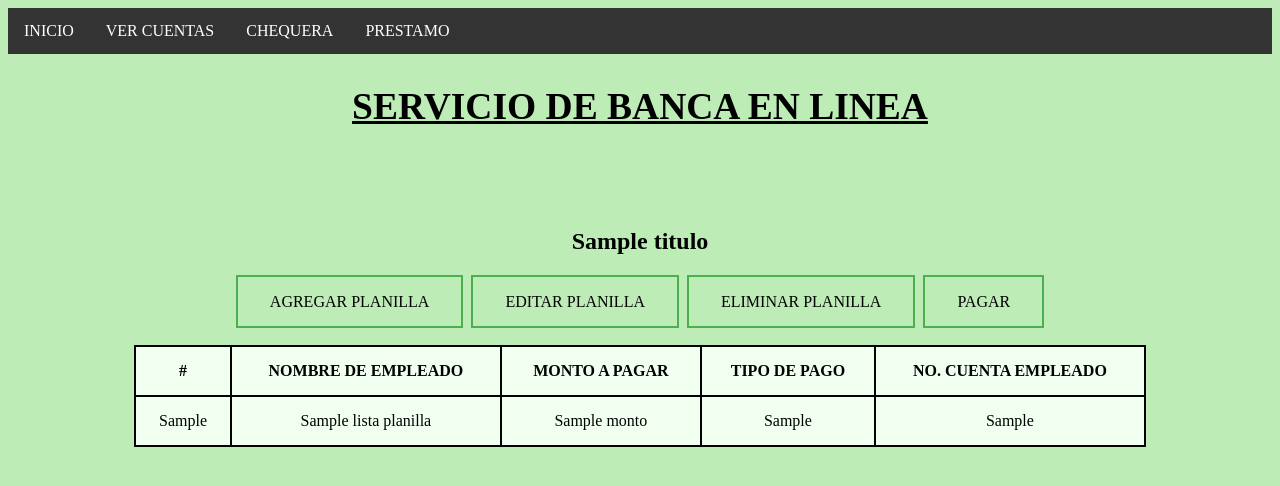
After one commit to JAFB-201801287/-IPC2-PROYECTO_FASE3, a Django app: template app/templates/cliente/planilla/index.html in a window 1280 px wide. The commit adds this page. Shown: the top 486 px of the page. Run offline with Django 3.2, Linux system fonts and the light colour scheme; the template is opened without the code that fills it: most values are stand-ins (such as "Sample title", 1, 10 or a date in 2020).

Commit message:
PLANILLA

```diff
--- a/app/bancaOnline/urls.py
+++ b/app/bancaOnline/urls.py
@@ -38,5 +38,6 @@ urlpatterns = [
     path('cliente/cuenta/estado/', views.estado_cuenta, name='cliente_cuenta_estado'),
     path('cliente/proveedor/', views.lista_proveedores, name='cliente_proveedor'),
     path('cliente/proveedor/agregar/', views.agregar_proveedor, name='cliente_proveedor_agregar'),
-    path('cliente/proveedor/pagar/', views.pagar_proveedor, name='cliente_proveedor_pagar')
+    path('cliente/proveedor/pagar/', views.pagar_proveedor, name='cliente_proveedor_pagar'),
+    path('cliente/planilla/', views.lista_planilla, name='cliente_planilla')
 ]
--- a/app/templates/cliente/base.html
+++ b/app/templates/cliente/base.html
@@ -16,7 +16,7 @@
             <li><a href="{% url 'cliente_prestamo' %}">PRESTAMO</a></li>
             {% if request.session.esEmpresa %}
                 <li><a href="{% url 'cliente_proveedor' %}">PROVEEDORES</a></li>
-                <li><a href="{% url 'cliente_prestamo' %}">PLANILLA</a></li>
+                <li><a href="{% url 'cliente_planilla' %}">PLANILLA</a></li>
             {% endif %}
         </ul>
 
--- /dev/null
+++ b/app/templates/cliente/planilla/index.html
@@ -0,0 +1,34 @@
+{% extends 'cliente/base.html' %}
+{% block content %}
+    <div class="formulario">
+
+        <h2>{{ titulo }}</h2>
+        <br/>
+        <a class="button" href="{% url 'cliente_proveedor_agregar' %}">AGREGAR PLANILLA</a>
+        <a class="button" href="{% url 'cliente_pprestamo' %}">EDITAR PLANILLA</a>
+        <a class="button" href="{% url 'cliente_pprestamo' %}">ELIMINAR PLANILLA</a>
+        <a class="button" href="{% url 'cliente_proveedor_pagar' %}">PAGAR</a>
+        <p></p>
+        <br/>
+
+        <table class="tabla">
+            <tr>
+                <th><strong>#</strong></th>
+                <th><strong>NOMBRE DE EMPLEADO</strong></th>
+                <th><strong>MONTO A PAGAR</strong></th>
+                <th><strong>TIPO DE PAGO</strong></th>
+                <th><strong>NO. CUENTA EMPLEADO</strong></th>
+            </tr>
+            {% for p in lista_planillas %}
+                    <tr>
+                        <td>{{ p.id_planilla }}</td>
+                        <td>{{ p.nombre_empleado }}</td>
+                        <td>{{ p.monto }}</td>
+                        <td>{{ p.tipo_pago }}</td>
+                        <td>{{ p.id_cuenta.id_cuenta }}</td>
+                    </tr>
+            {% endfor %}
+        </table>
+    </div>
+
+{% endblock %}
```
Also changed, not shown: app/bancaOnline/views.py (+16 -0 lines).
